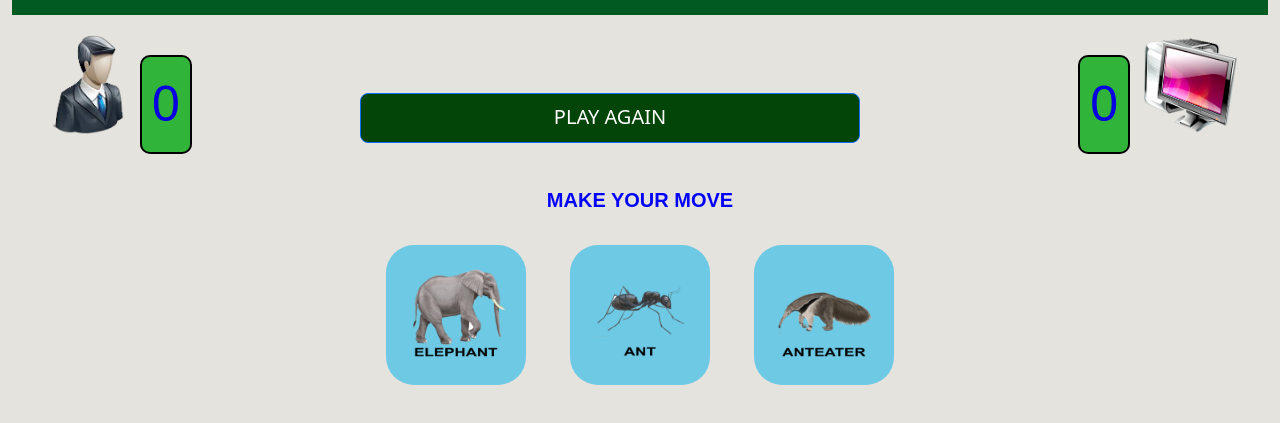
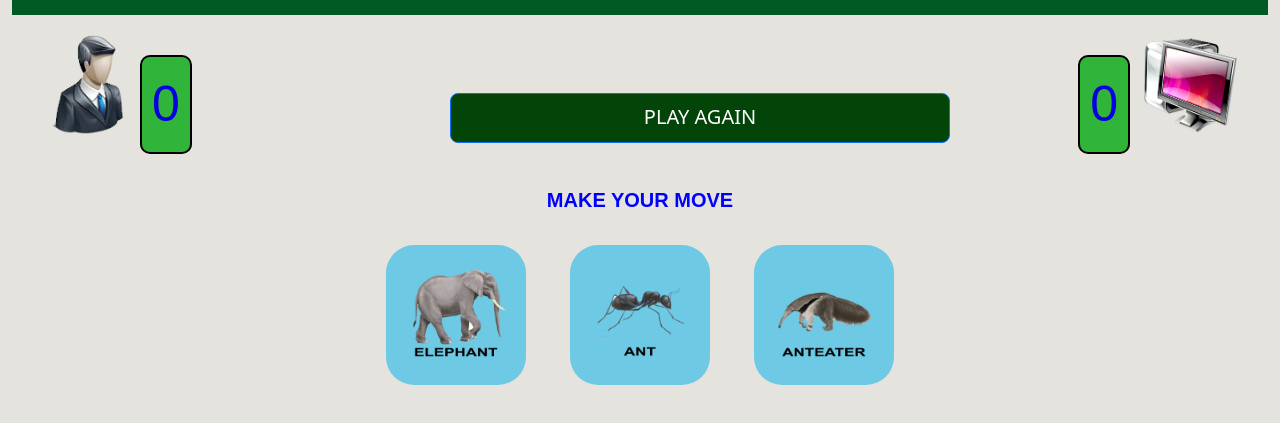
Before and after one commit to Kingron2023/rockpaperscissor, a plain HTML site: page index.html in a window 1280 px wide. Shown: the part 107-530 px from the top of the page. Drawn offline with nearby package versions, Linux system fonts and the light colour scheme.

Commit message:
adjust css

```diff
--- a/index.css
+++ b/index.css
@@ -128,7 +128,7 @@ header>h2 {
 .refresh > a {
     position: absolute;
     top: 200px;
-    left: 360px;
+    left: 450px;
     width: 500px;
     height: 50px;
     background: #034508;
```
